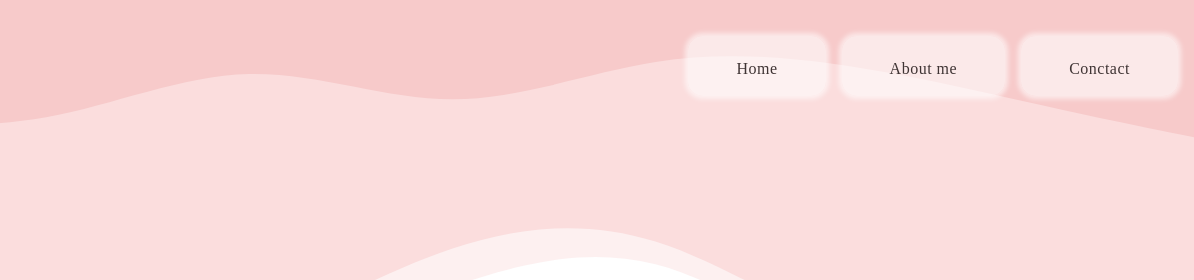
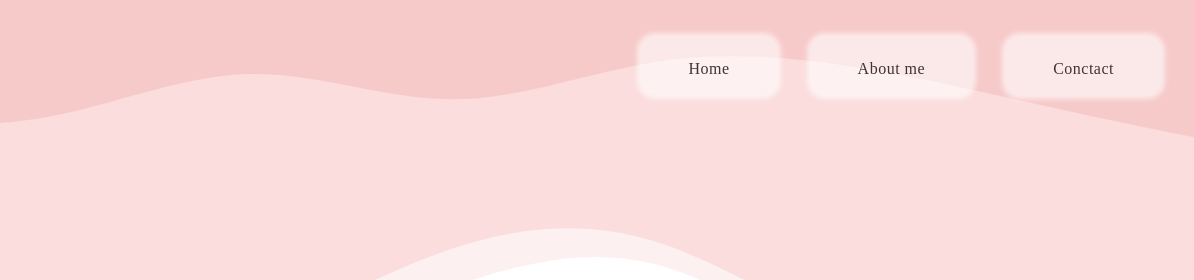
Before and after one commit to malum-web/psychology, a plain HTML site: page index.html in a window 1280 px wide. Shown: the top 280 px of the page, 86-1280 px from the left. Drawn offline with Linux system fonts and the light colour scheme; a web font is replaced by a local one.

Commit message:
scrollbar

```diff
--- a/style.css
+++ b/style.css
@@ -6,13 +6,7 @@
     box-sizing: border-box;
 }
 
-::-webkit-scrollbar {
-    display: none;
-  }
-
 body {
-    -ms-overflow-style: none;
-    scrollbar-width: none;
     width: 100vw;
     height: 200vh;
     background: url(./img/background.svg);
@@ -20,6 +14,7 @@ body {
     background-position: center;
     background-repeat: no-repeat;
     background-size: cover;
+    overflow-y: overlay
 }
 
 nav {
@@ -30,7 +25,6 @@ nav {
     display: flex;
     justify-content: space-between;
     align-items: baseline;
-    margin: 0;
 }
 
 ul {
@@ -45,7 +39,7 @@ li {
     float: left;
     background-color: rgba(255, 255, 255, 0.6);
     border-radius: 15px;
-    margin-right: 1rem;
+    margin-right: 2rem;
     box-shadow: 0 0 5px 3px rgba(255, 255, 255, 0.6);
 }
 
```
